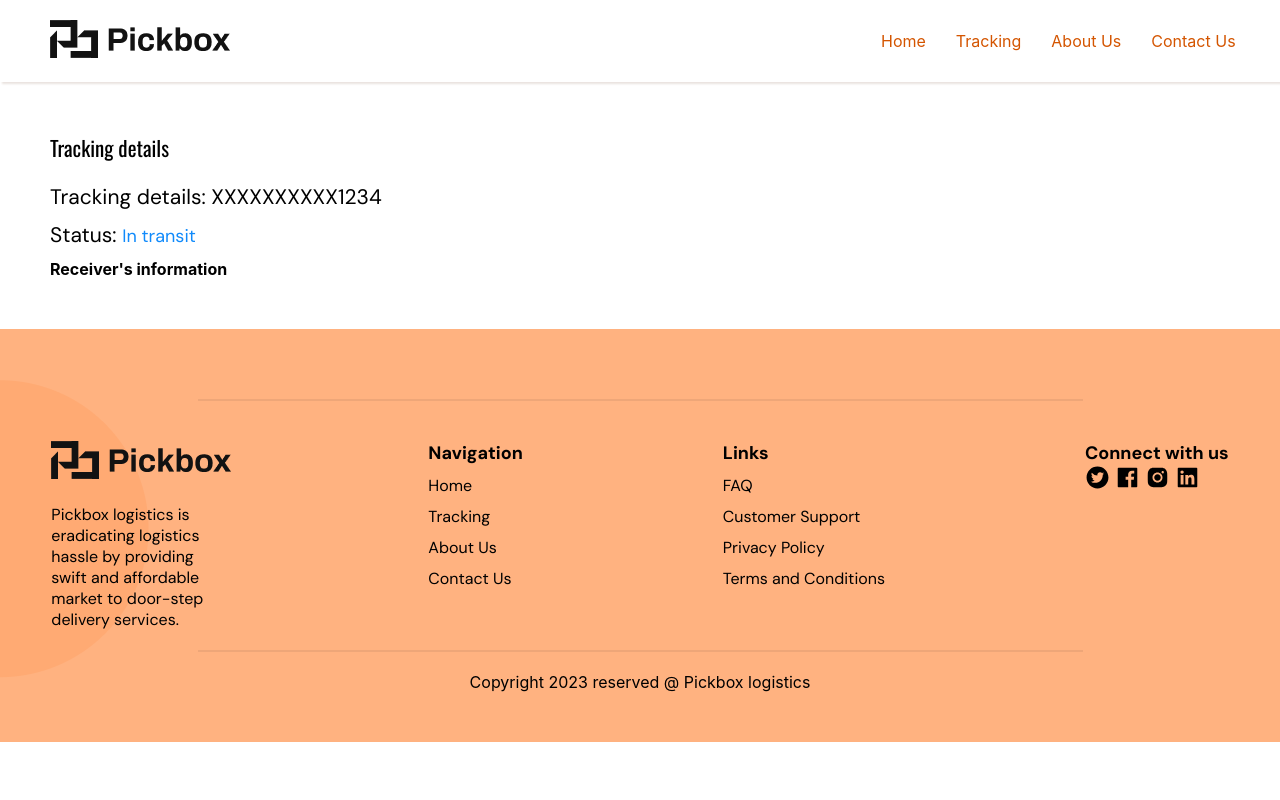
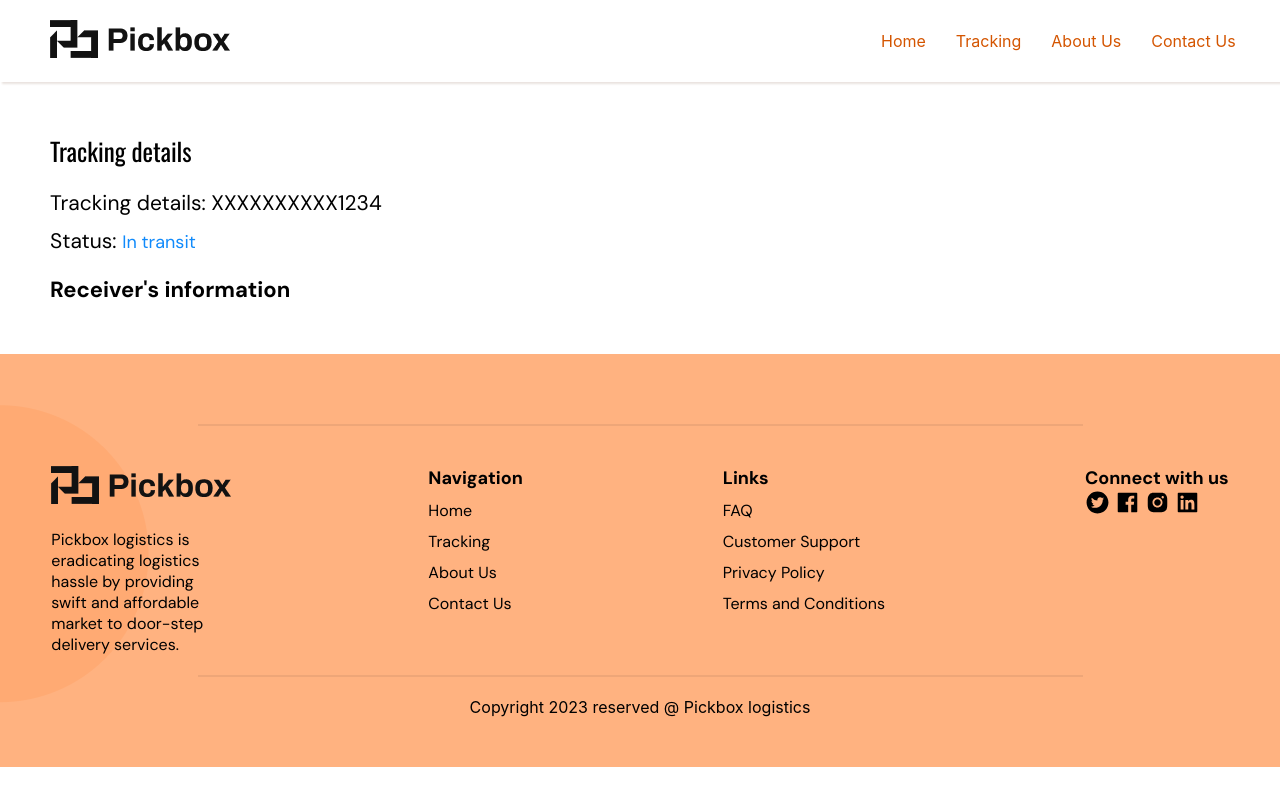
Before and after one commit to Pickbox-Project/Pickbox-frontend, a React (Create React App) app: page /more-details in a window 1280 px wide. Built offline with nearby package versions, Linux system fonts and the light colour scheme.

Commit message:
Started styling MoreDetails component

```diff
--- a/src/Components/MoreDetails/MoreDetails.css
+++ b/src/Components/MoreDetails/MoreDetails.css
@@ -8,7 +8,7 @@
 
 .more-details-customer-info .main-text {
     font-family: "Oswald", sans-serif;
-    font-size: 21px;
+    font-size: 25px;
     font-weight: 400;
     margin-bottom: 20px;
 }
@@ -24,3 +24,10 @@
     color: #108afb;
     font-size: 18px;
 }
+
+.more-details-customer-info .sub-main-text {
+    font-size: 22px;
+    font-family: "DM Sans";
+    font-weight: 600;
+    margin-top: 20px;
+}
--- a/src/Components/MoreDetails/MoreDetails.jsx
+++ b/src/Components/MoreDetails/MoreDetails.jsx
@@ -13,7 +13,7 @@ const MoreDetails = () => {
           <h5>
             Status: <span className="result">In transit</span>
           </h5>
-          <h4>Receiver's information</h4>
+          <h4 className="sub-main-text">Receiver's information</h4>
         </div>
       </div>
     </div>
```
